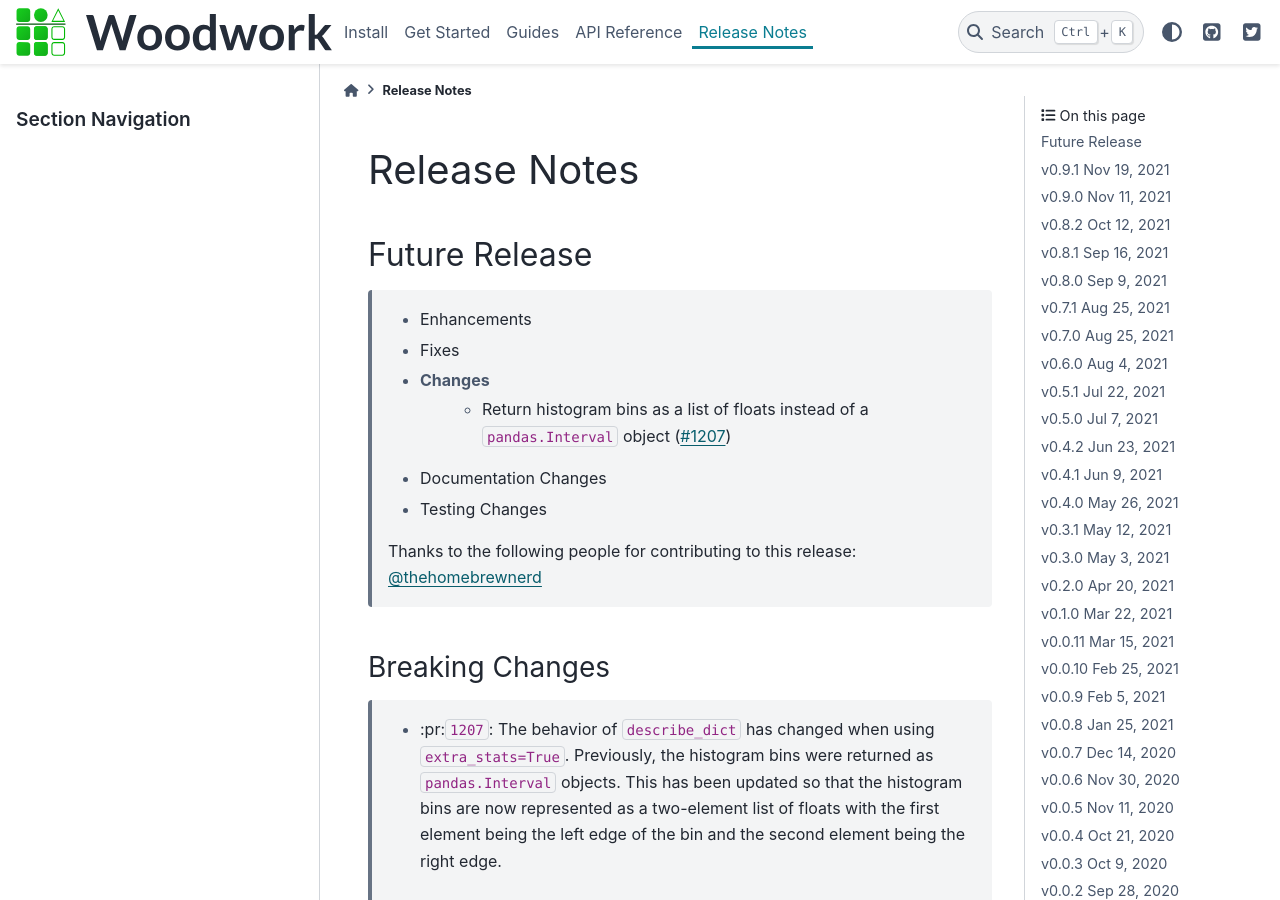
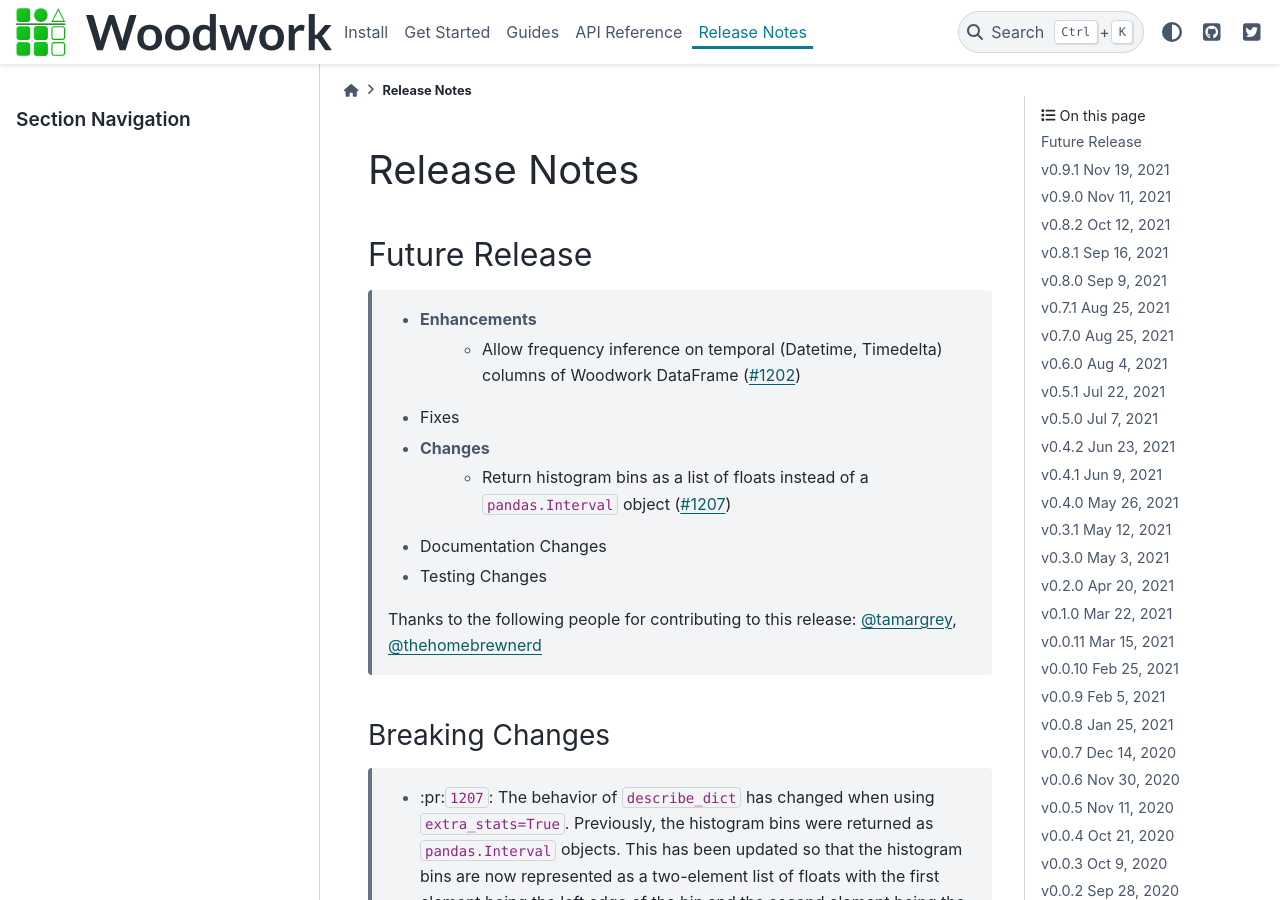
Before and after one commit to alteryx/woodwork, a Sphinx documentation site: the page built from docs/source/release_notes.rst, in a window 1280 px wide and 900 px high. Built offline with Sphinx 7.4.7 and the PyData theme 0.15.4, drawn with Linux system fonts in a browser that asks for light colours; comment, search, counter and statistics services are not loaded.

Commit message:
Add release note

```diff
--- a/docs/source/release_notes.rst
+++ b/docs/source/release_notes.rst
@@ -5,6 +5,7 @@ Release Notes
 Future Release
 ==============
     * Enhancements
+        * Allow frequency inference on temporal (Datetime, Timedelta) columns of Woodwork DataFrame (:pr:`1202`)
     * Fixes
     * Changes
         * Return histogram bins as a list of floats instead of a ``pandas.Interval`` object (:pr:`1207`)
@@ -12,7 +13,7 @@ Future Release
     * Testing Changes
 
     Thanks to the following people for contributing to this release:
-    :user:`thehomebrewnerd`
+    :user:`tamargrey`, :user:`thehomebrewnerd`
 
 Breaking Changes
 ++++++++++++++++
```
